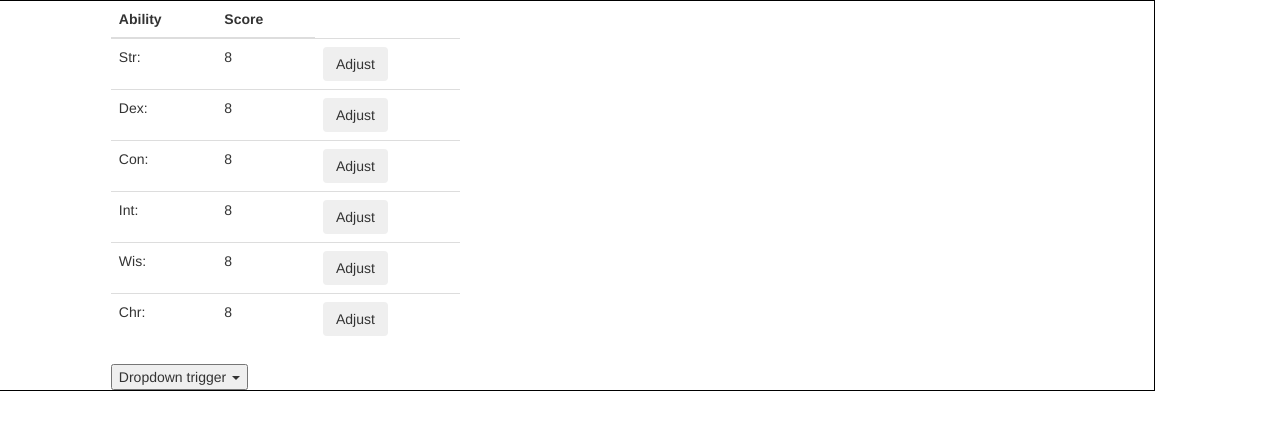
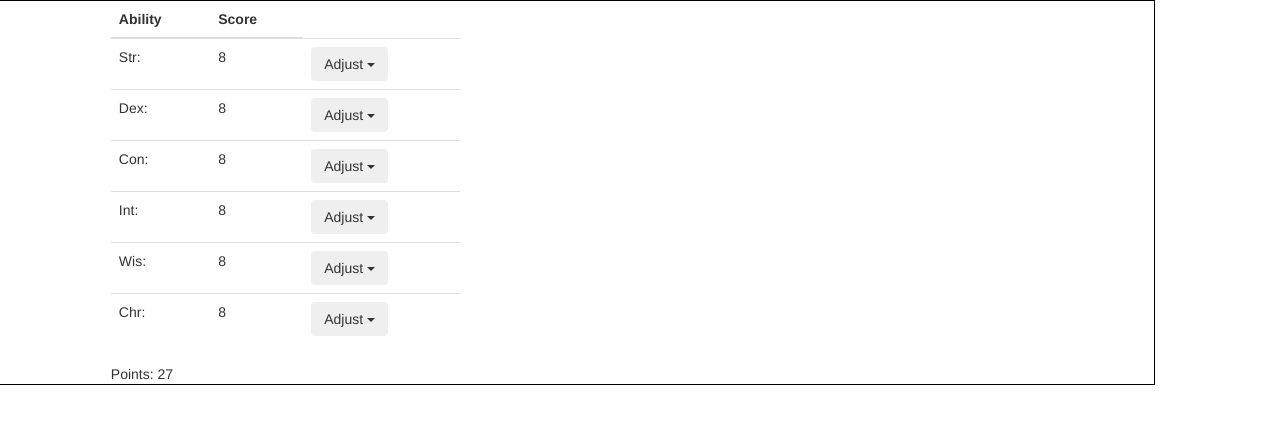
Before and after one commit to jarmbrust/vuetest1, a Vue app: page / in a window 1280 px wide. Shown: the top 430 px of the page. Built offline with nearby package versions, Linux system fonts and the light colour scheme.

Commit message:
dropdowns working

```diff
--- a/index.html
+++ b/index.html
@@ -8,5 +8,8 @@
   <body>
     <div id="app"></div>
     <!-- built files will be auto injected -->
+    <!-- Latest compiled and minified JavaScript -->
+    <script src="https://ajax.googleapis.com/ajax/libs/jquery/3.1.1/jquery.min.js"></script>
+    <script src="https://maxcdn.bootstrapcdn.com/bootstrap/3.3.7/js/bootstrap.min.js" integrity="sha384-Tc5IQib027qvyjSMfHjOMaLkfuWVxZxUPnCJA7l2mCWNIpG9mGCD8wGNIcPD7Txa" crossorigin="anonymous"></script>
   </body>
 </html>
--- a/src/components/Abilities.vue
+++ b/src/components/Abilities.vue
@@ -1,7 +1,7 @@
 <template>
   <div class="row container">
-    <div >
-       <div class="ability col-md-4 col-md-offset-1">
+    <div  class="ability col-md-4 col-md-offset-1">
+       <div>
          <table class="table table-hover">
            <thead>
               <tr>
@@ -11,26 +11,19 @@
            </thead>
            <tbody>
              <tr v-for="(ability, index) in abilities">
-               <td>{{ index }}: </td> <td>{{ ability }}</td> <td v-if="adjustAbility">
+               <td>{{ index }}: </td> <td class="score">{{ ability }}</td> <td v-if="adjustAbility">
                  <div class="dropdown">
-                  <button class="btn btn-secondary dropdown-toggle" type="button" id="dropdownMenuButton" data-toggle="dropdown">Adjust</button>
+                  <button class="btn btn-secondary dropdown-toggle" type="button" id="dropdownMenuButton" data-toggle="dropdown">Adjust <span class="caret"></span></button>
                   <div class="dropdown-menu" aria-labelledby="dropdownMenuButton">
-                      <option v-for="(cost, index) in abilityCost" class="dropdown-item" >{{ cost }}</option>
+                      <option v-for="(cost, value) in abilityCost" class="dropdown-item" @click="ability = selected(value, index)">{{ value }} -- (Cost: {{ cost }})</option>
                   </div>
-                  </div>
+                </div>
                </td>
              </tr>
            </tbody>
          </table>
-         <div class="dropdown">
-  <button id="dLabel" type="button" data-toggle="dropdown" aria-haspopup="true" aria-expanded="false">
-    Dropdown trigger
-    <span class="caret"></span>
-  </button>
-  <ul class="dropdown-menu" aria-labelledby="dLabel">
-    ...
-  </ul>
-</div>
+         <div>Points: {{ this.points }} </div>
+        </div>
        </div>
        <div class="col-md-3"></div>
        <div class="col-md-3"></div>
@@ -65,6 +58,16 @@
       }
     },
     methods: {
+      selected (value, index) {
+        this.adjustPoints(value, index)
+        this.abilities[index] = value
+      },
+      adjustPoints (value, index) {
+        let currentValue = this.abilityCost[this.abilities[index]]
+        let valueAdj = this.abilityCost[value]
+        let pointCost = currentValue - valueAdj
+        this.points += pointCost
+      }
     }
   }
 </script>
@@ -73,4 +76,11 @@
     .container {
         border: 1px solid black;
     }
+    .dropdown-item {
+      padding-left: 10px;
+      cursor: pointer;
+    }
+    .dropdown-item:hover {
+      background-color: #ccc;
+    }
 </style>
```
Also changed, not shown: 1 other file (tests, documents, lock files or other folders).
